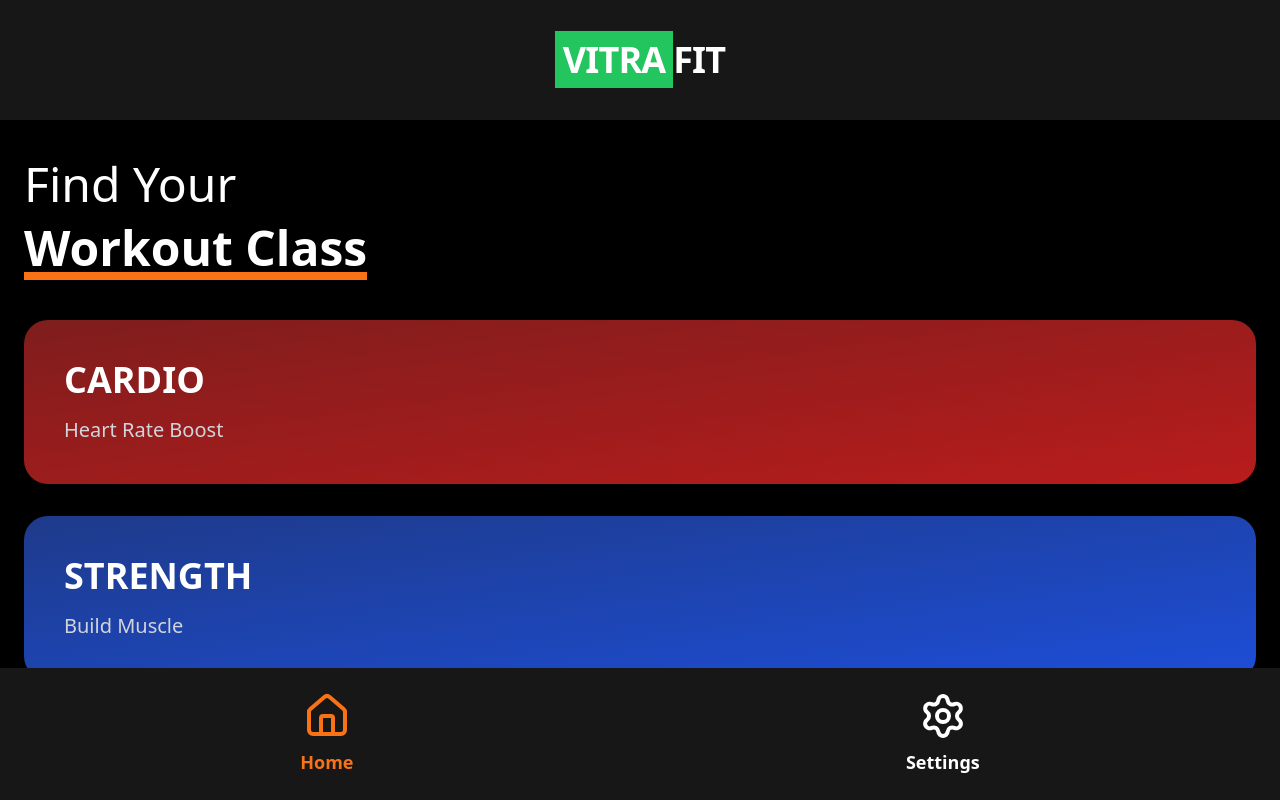
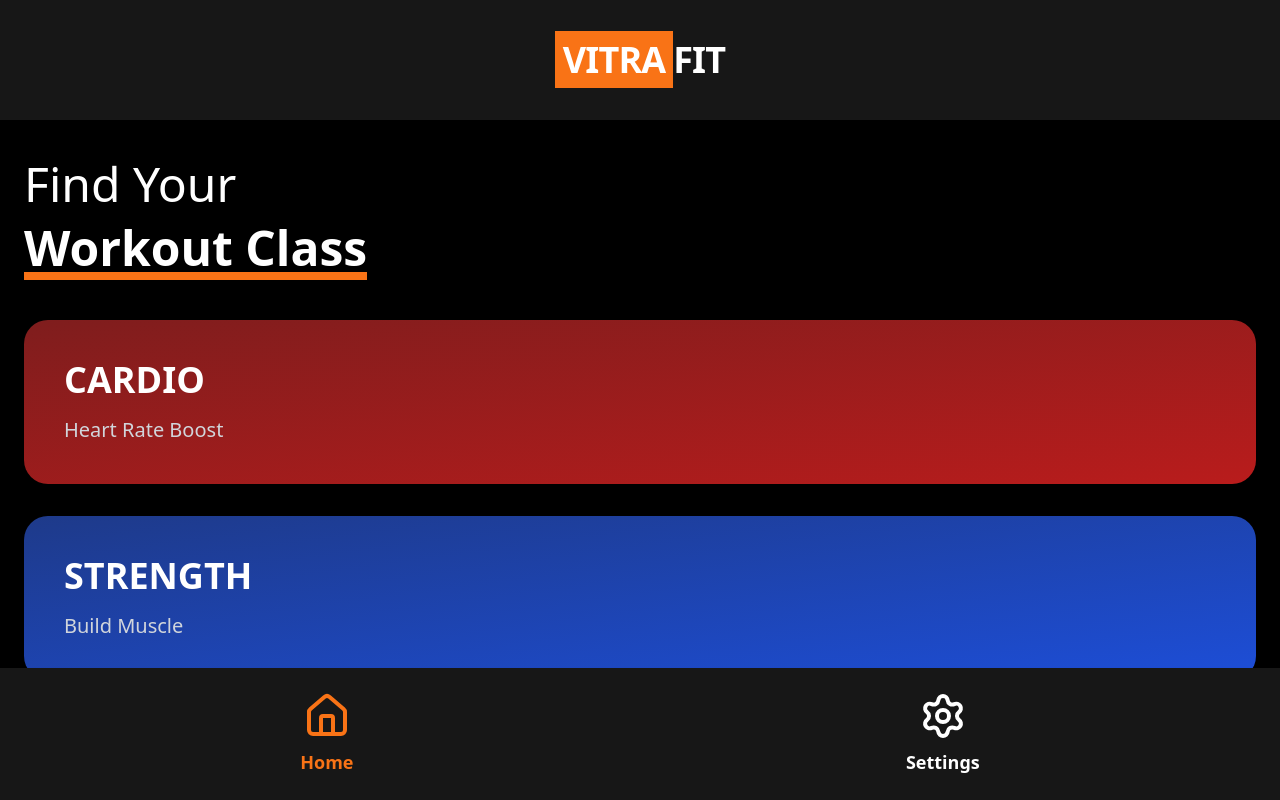
Before and after one commit to DevPhotchara/VitraFit, a React (Vite) app: page /home in a window 1280 px wide. Shown: the top 800 px of the page. Built offline with nearby package versions, Linux system fonts and the light colour scheme.

Commit message:
Change VITRA text color from green to orange

```diff
--- a/src/pages/HomePage.jsx
+++ b/src/pages/HomePage.jsx
@@ -12,7 +12,7 @@ export default function HomePage() {
       {/* Header */}
       <nav className="flex items-center justify-center px-6 py-10 bg-neutral-900 shadow-lg 2xl:py-16">
         <h1 className="text-4xl font-bold tracking-tight 2xl:text-6xl">
-          <span className="bg-green-500 px-2 py-1">VITRA</span>FIT
+          <span className="bg-orange-500 px-2 py-1">VITRA</span>FIT
         </h1>
       </nav>
 
```
